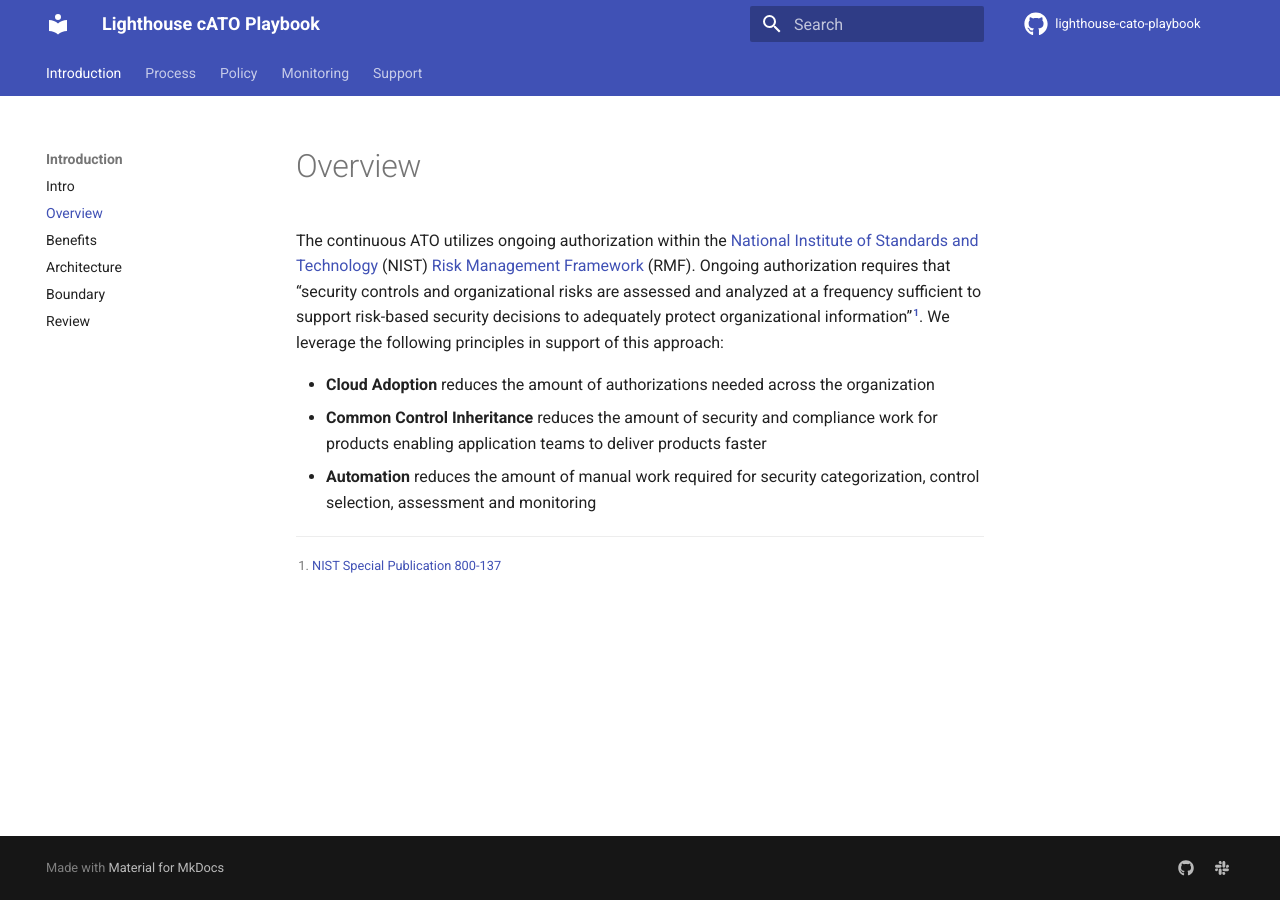
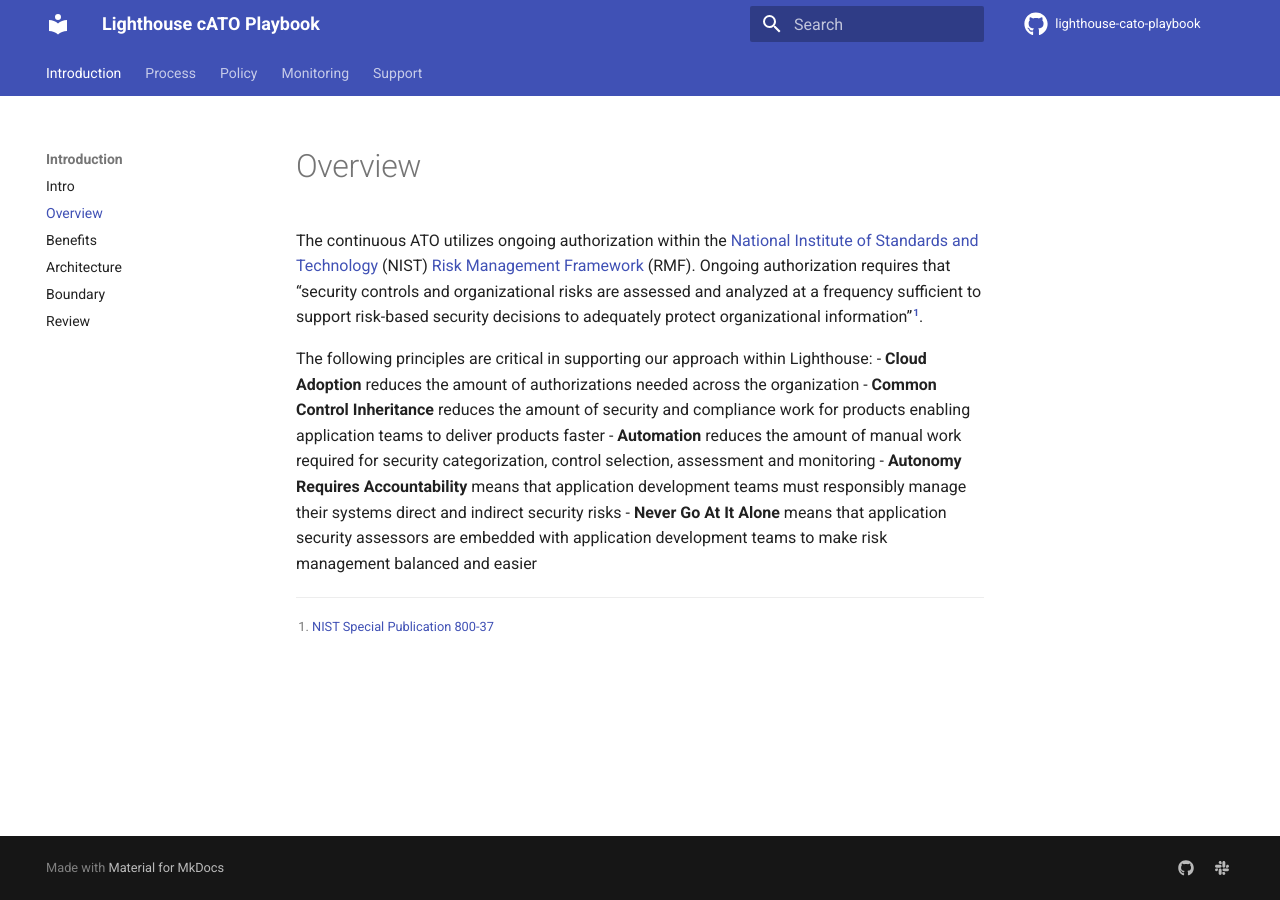
Before and after one commit to rise8-us/cato-playbook, an MkDocs documentation site: the page built from docs/approach.md, in a window 1280 px wide. Built offline with MkDocs 1.6.1 and Material for MkDocs 9.7.7, drawn with Linux system fonts in a browser that asks for light colours; comment, search, counter and statistics services are not loaded.

Commit message:
Update approach.md

```diff
--- a/docs/approach.md
+++ b/docs/approach.md
@@ -1,16 +1,13 @@
 # Overview
 
-The continuous ATO utilizes ongoing authorization within the [National Institute of Standards and Technology](https://www.nist.gov/) (NIST)
-[Risk Management Framework](https://csrc.nist.gov/projects/risk-management) (RMF). Ongoing authorization requires that
-“security controls and organizational risks are assessed and analyzed at a frequency sufficient to support risk-based
-security decisions to adequately protect organizational information”[^1]. We leverage the following principles in support
-of this approach:
+The continuous ATO utilizes ongoing authorization within the [National Institute of Standards and Technology](https://www.nist.gov/) (NIST) [Risk Management Framework](https://csrc.nist.gov/projects/risk-management) (RMF). Ongoing authorization requires that “security controls and organizational risks are assessed and analyzed at a frequency sufficient to support risk-based security decisions to adequately protect organizational information”[^1].
 
+The following principles are critical in supporting our approach within Lighthouse:
 - **Cloud Adoption** reduces the amount of authorizations needed across the organization
-- **Common Control Inheritance** reduces the amount of security and compliance work for products enabling application
-teams to deliver products faster
-- **Automation** reduces the amount of manual work required for security categorization, control selection, assessment
-and monitoring
+- **Common Control Inheritance** reduces the amount of security and compliance work for products enabling application teams to deliver products faster
+- **Automation** reduces the amount of manual work required for security categorization, control selection, assessment and monitoring
+- **Autonomy Requires Accountability** means that application development teams must responsibly manage their systems direct and indirect security risks
+- **Never Go At It Alone** means that application security assessors are embedded with application development teams to make risk management balanced and easier
 
 
-[^1]:[NIST Special Publication 800-137](https://nvlpubs.nist.gov/nistpubs/Legacy/SP/nistspecialpublication800-137.pdf)
+[^1]:[NIST Special Publication 800-37](https://nvlpubs.nist.gov/nistpubs/Legacy/SP/nistspecialpublication800-137.pdf)
```
